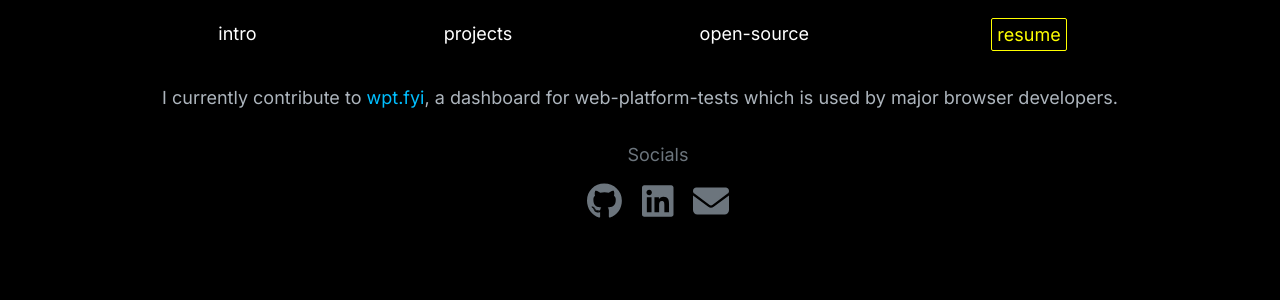
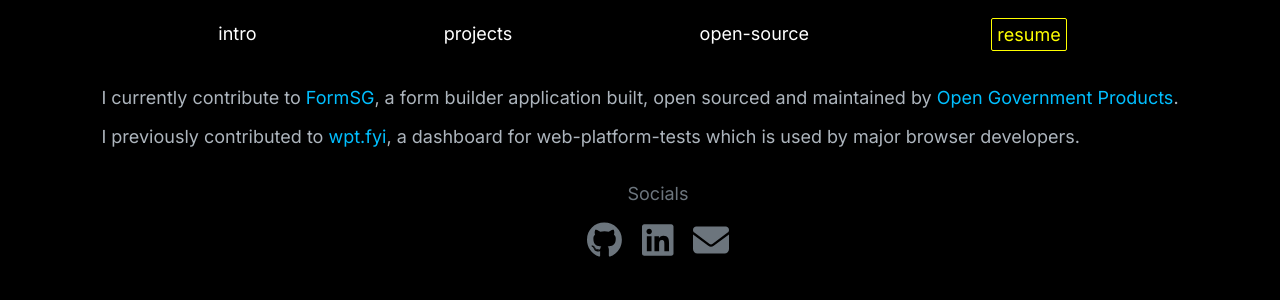
Before and after one commit to LeonardYam/personal-portfolio, a Next.js app: page /open-source in a window 1280 px wide. Shown: the top 300 px of the page. Built offline with nearby package versions, Linux system fonts and the light colour scheme.

Commit message:
docs: update open-source information

```diff
--- a/src/app/open-source/page.tsx
+++ b/src/app/open-source/page.tsx
@@ -1,8 +1,15 @@
 export default function Page() {
 	return (
-		<p>
-			I currently contribute to <a href={"https://github.com/web-platform-tests/wpt.fyi"}>wpt.fyi</a>,
-			a dashboard for web-platform-tests which is used by major browser developers.
-		</p>
+		<>
+			<p>
+				I currently contribute to <a href={"https://github.com/opengovsg/FormSG"}>FormSG</a>,
+				a form builder application built,
+				open sourced and maintained by <a href={"https://www.open.gov.sg/"}>Open Government Products</a>.
+			</p>
+			<p>
+				I previously contributed to <a href={"https://github.com/web-platform-tests/wpt.fyi"}>wpt.fyi</a>,
+				a dashboard for web-platform-tests which is used by major browser developers.
+			</p>
+		</>
 	)
 }
```
